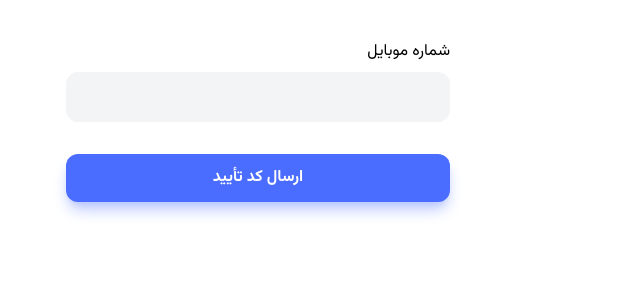
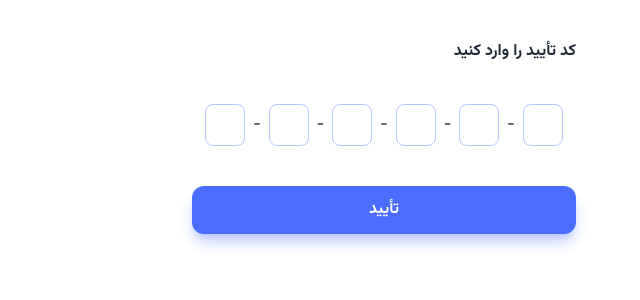
Before and after one commit to hossein-oudaran/freelancer-app-in-react, a React (Vite) app: page /auth in a window 1280 px wide. Shown: the top 300 px of the page, without its empty margins (449-1089 px from the left). Built offline with nearby package versions, Linux system fonts and the light colour scheme.

Commit message:
checkOTPForm

```diff
--- a/src/features/Authentication/AuthContainer.jsx
+++ b/src/features/Authentication/AuthContainer.jsx
@@ -1,15 +1,23 @@
-import React, { useState } from "react";
+import { useState } from "react";
 import SendOTPForm from "./SendOTPForm";
 import CheckOTPForm from "./CheckOTPForm";
 
 function AuthContainer() {
-  const [step, setStep] = useState(1);
+  const [step, setStep] = useState(2);
+  const [phoneNumber, setPhoneNumber] = useState("09122222222");
+
   function renderStep() {
     switch (step) {
       case 1:
-        return <SendOTPForm setStep={setStep} />;
+        return (
+          <SendOTPForm
+            setStep={setStep}
+            phoneNumber={phoneNumber}
+            onChange={(e) => setPhoneNumber(e.target.vale)}
+          />
+        );
       case 2:
-        return <CheckOTPForm />;
+        return <CheckOTPForm phoneNumber={phoneNumber} />;
       default:
         return null;
     }
--- a/src/features/Authentication/CheckOTPForm.jsx
+++ b/src/features/Authentication/CheckOTPForm.jsx
@@ -1,11 +1,35 @@
+import { useMutation } from "@tanstack/react-query";
 import { useState } from "react";
 import OTPInput from "react-otp-input";
+import { checkOtp } from "../../services/authServices";
+import toast from "react-hot-toast";
+import { useNavigate } from "react-router-dom";
 
-function CheckOTPForm() {
+function CheckOTPForm({ phoneNumber }) {
   const [otp, setOtp] = useState("");
+  const navigate = useNavigate();
+
+  const { isPending, error, data, mutateAsync } = useMutation({
+    mutationFn: checkOtp,
+  });
+
+  const handleCheckOtp = async (e) => {
+    e.preventDefault();
+    try {
+      const { message, user } = await mutateAsync({ phoneNumber, otp });
+      console.log(data);
+      toast.success(message);
+      if (user.isActive) {
+      } else {
+        navigate("/complete-profile")
+      }
+    } catch (error) {
+      toast.error(error?.response?.data?.message);
+    }
+  };
   return (
     <div>
-      <form className="space-y-10">
+      <form onSubmit={handleCheckOtp} className="space-y-10">
         <p className="font-bold text-secondary-800">کد تأیید را وارد کنید</p>
         <OTPInput
           value={otp}
--- a/src/features/Authentication/SendOTPForm.jsx
+++ b/src/features/Authentication/SendOTPForm.jsx
@@ -1,13 +1,10 @@
-import { useState } from "react";
 import TextField from "../../ui/TextField";
 import { useMutation } from "@tanstack/react-query";
 import { getOtp } from "../../services/authServices";
 import toast from "react-hot-toast";
 import Loading from "../../ui/Loading";
 
-function SendOTPForm({ setStep }) {
-  const [phoneNumber, setPhoneNumber] = useState("");
-
+function SendOTPForm({ setStep, phoneNumber, onChange }) {
   const { isPending, error, data, mutateAsync } = useMutation({
     mutationFn: getOtp,
   });
@@ -28,7 +25,7 @@
         <TextField
           name="phoneNumber"
           value={phoneNumber}
-          onChange={(e) => setPhoneNumber(e.target.value)}
+          onChange={onChange}
           label="شماره موبایل"
         />
         <div>
--- a/src/services/authServices.js
+++ b/src/services/authServices.js
@@ -1,9 +1,9 @@
 import http from "./httpService";
 
 export function getOtp(data) {
-  return http.post("/user/get-otp", data).then(({ data }) => data.data );
+  return http.post("/user/get-otp", data).then(({ data }) => data.data);
 }
 
-// export function checkOtp(data) {
-//   return http.post("/user/check-otp", data);
-// }
+export function checkOtp(data) {
+  return http.post("/user/check-otp", data).then(({ data }) => data.data);
+}
```
